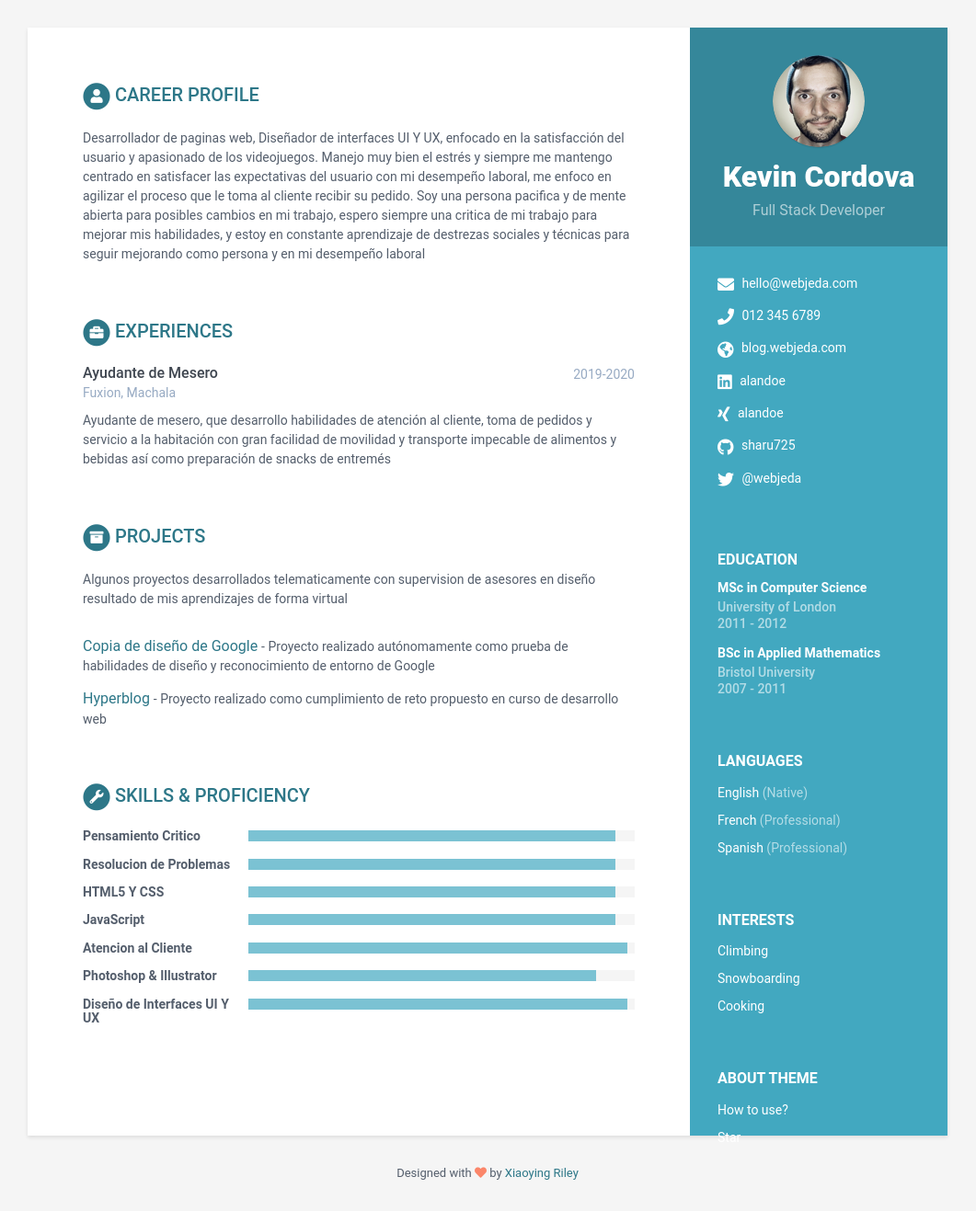
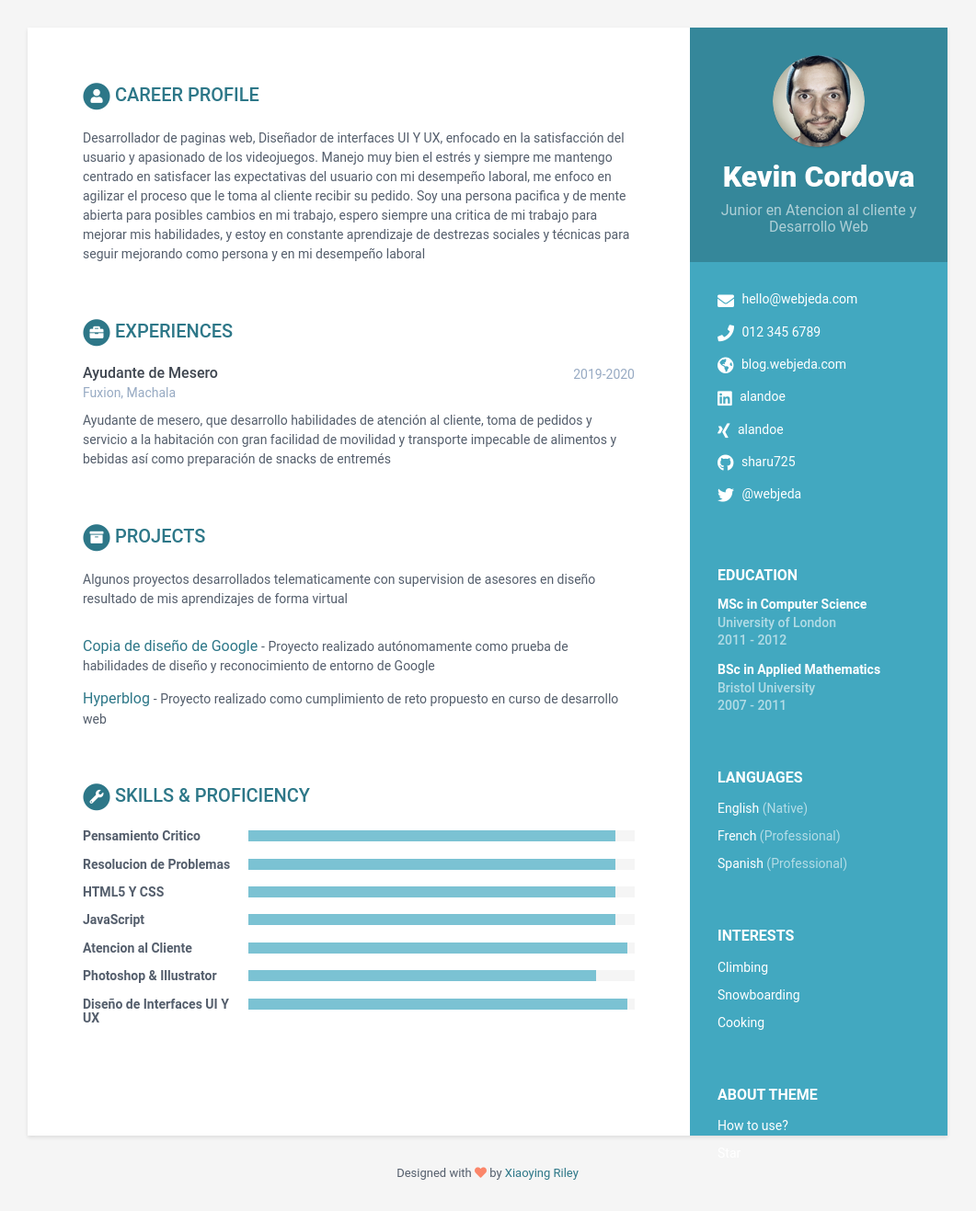
Before and after one commit to KevinC99/good-birch-4e19a, a Jekyll site: the page built from index.html, in a window 1280 px wide. Shown: the whole page at 92% size, without its empty margins (110-1171 px from the left). Built offline with Jekyll 4.4.1, drawn with Linux system fonts in a browser that asks for light colours.

Commit message:
data.yml: updated tagline in sidebar

```diff
--- a/_data/data.yml
+++ b/_data/data.yml
@@ -2,7 +2,7 @@ sidebar:
   about: true
   education: true
   name: Kevin Cordova
-  tagline: Full Stack Developer
+  tagline: Junior en Atencion al cliente y Desarrollo Web
   avatar: profile.png
   email: hello@webjeda.com
   phone: 012 345 6789
```
